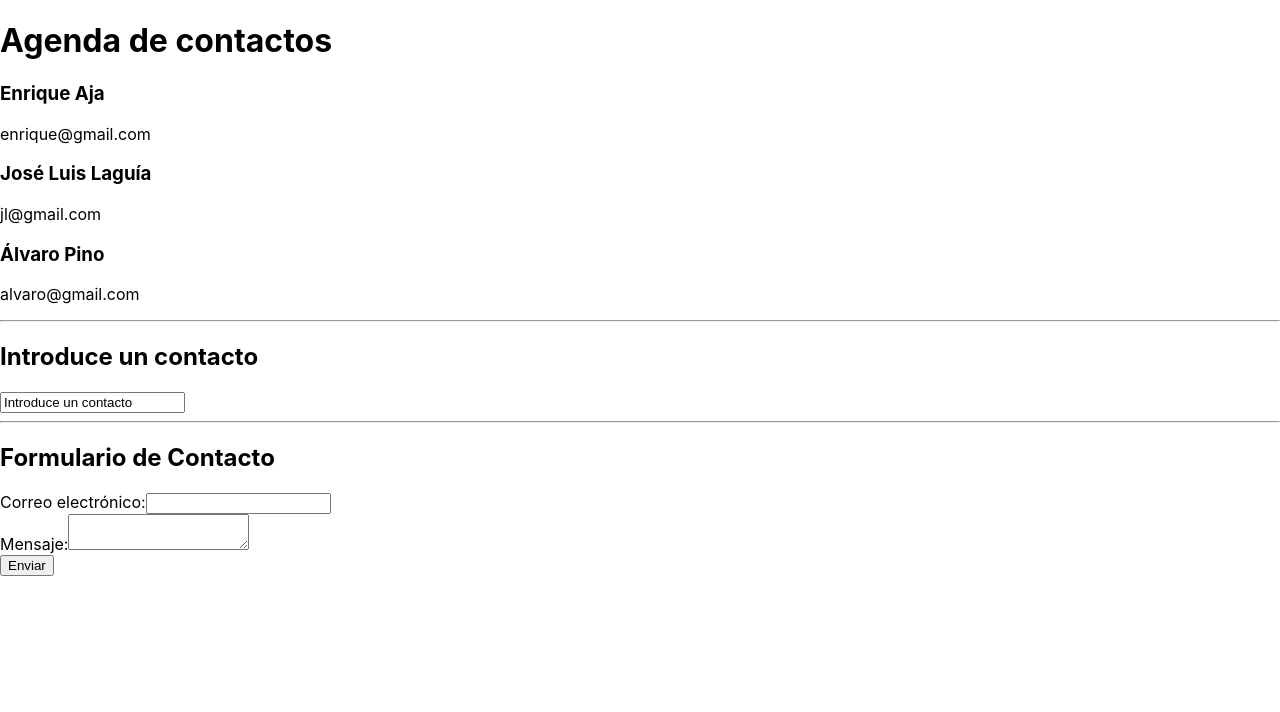
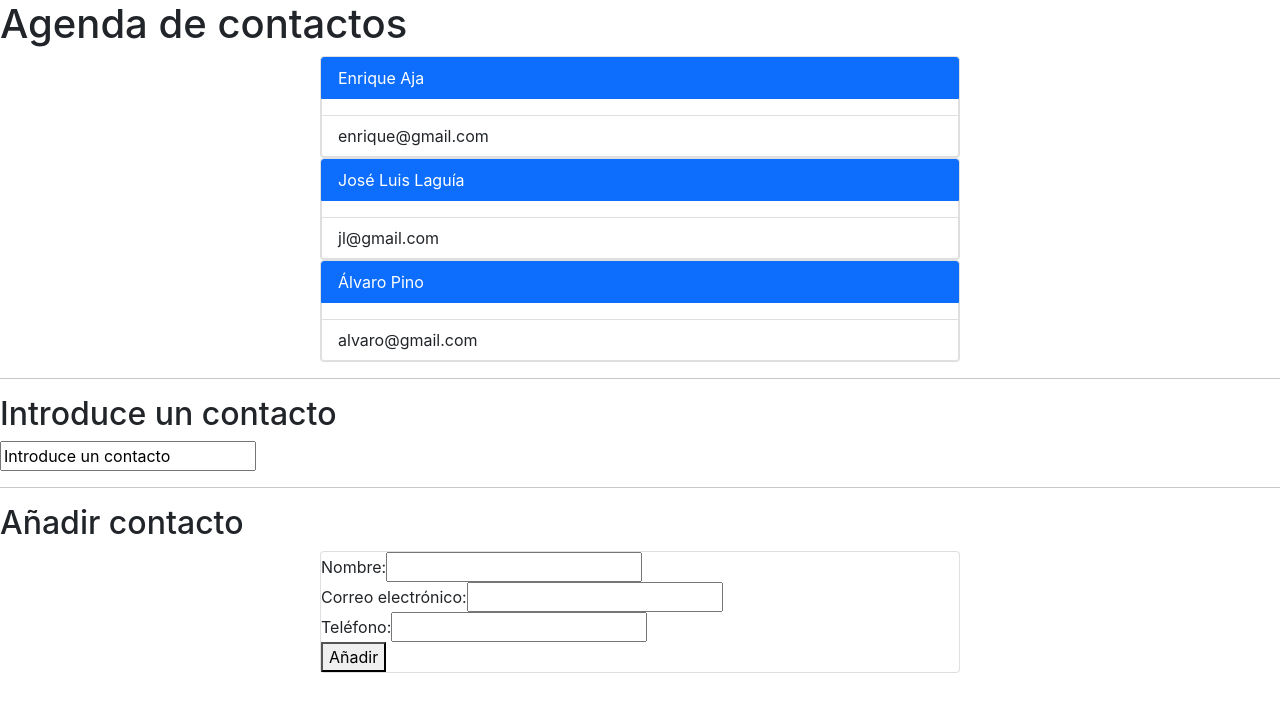
Before and after one commit to deleif/react-contacts, a React (Create React App) app: page / in a window 1280 px wide. Shown: the top 712 px of the page. Built offline with nearby package versions, Linux system fonts and the light colour scheme.

Commit message:
Ejercicio 2 sin cuadro búsqueda

```diff
--- a/public/index.html
+++ b/public/index.html
@@ -11,6 +11,11 @@
     />
     <link rel="apple-touch-icon" href="%PUBLIC_URL%/logo192.png" />
     <link rel="manifest" href="%PUBLIC_URL%/manifest.json" />
+    <link rel="stylesheet" href="https://cdn.jsdelivr.net/npm/bootstrap@5.0.0/dist/css/bootstrap.min.css">
+    <script src="https://cdn.jsdelivr.net/npm/bootstrap@5.0.0/dist/js/bootstrap.min.js"></script>
+
+
+
     <title>Agenda contactos</title>
   </head>
   <body>
--- a/src/App.js
+++ b/src/App.js
@@ -1,19 +1,12 @@
+import { useState } from "react";
 import "./App.css";
 
-//importa la al hijo
 import ContactList from "./components/ContactList";
 import SearchBar from "./components/SearchBar";
 import AddContact from "./components/AddContact";
 
 const App = () => {
-  // Initialize data
-
-  //inicializa título
-  const titleApp = "Agenda de contactos";
-  const titleSearch = "Introduce un contacto";
-
-  //inicializa listado
-  const contacts = [
+  const [contacts, setContacts] = useState([
     {
       name: "Enrique Aja",
       tel: "621123456",
@@ -29,20 +22,28 @@ const App = () => {
       tel: "612852963",
       email: "alvaro@gmail.com",
     },
-  ];
+  ]);
 
-  //genera el código jsx
+  const titleApp = "Agenda de contactos";
+  const titleSearch = "Introduce un contacto";
+
+  const handleAddContact = (newContact) => {
+    setContacts([...contacts, newContact]);
+  };
+
   return (
     <div>
       <h1>{titleApp}</h1>
 
       <ContactList contacts={contacts} />
-      <hr></hr>
+      <hr />
+
       <h2>{titleSearch}</h2>
-      <SearchBar SearchBar />
-      <hr></hr>
 
-      <AddContact AddContact />
+      <SearchBar />
+      <hr />
+
+      <AddContact onAddContact={handleAddContact} />
     </div>
   );
 };
--- a/src/components/AddContact.jsx
+++ b/src/components/AddContact.jsx
@@ -1,14 +1,24 @@
 import AddContactForm from "./AddContactForm";
 
-
 const AddContact = (props) => {
+  const handleSubmit = (event) => {
+    event.preventDefault();
+    const form = event.target;
+    const newContact = {
+      name: form.elements.name.value,
+      tel: form.elements.tel.value,
+      email: form.elements.email.value,
+    };
+    props.onAddContact(newContact);
+    form.reset();
+  };
 
   return (
     <div>
-          <h2>Formulario de Contacto</h2>
-          <AddContactForm AddContactForm />
+      <h2>Añadir contacto</h2>
+      <AddContactForm onSubmit={handleSubmit} />
     </div>
   );
 };
 
-  export default AddContact
+export default AddContact;
--- a/src/components/AddContactForm.jsx
+++ b/src/components/AddContactForm.jsx
@@ -1,25 +1,26 @@
-
 const AddContactForm = (props) => {
   return (
-        <form >
+    <div class="card" style={{ width: "50%", margin: "auto" }}>
+      <form onSubmit={props.onSubmit}>
         <label>
-            Correo electrónico:
-            <input
-              type="email"
-              value=""
-            />
+          Nombre:
+          <input type="text" name="name" />
         </label>
         <br />
         <label>
-            Mensaje:
-            <textarea
-              value=""
-            />
+          Correo electrónico:
+          <input type="email" name="email" />
         </label>
         <br />
-          <button type="submit">Enviar</button>
+        <label>
+          Teléfono:
+          <input type="tel" name="tel" />
+        </label>
+        <br />
+        <button type="submit">Añadir</button>
       </form>
-      )
-  }
+    </div>
+  );
+};
 
-  export default AddContactForm
+export default AddContactForm;
--- a/src/components/ContactCard.jsx
+++ b/src/components/ContactCard.jsx
@@ -1,12 +1,15 @@
+const ContactCard = (props) => {
+  return (
+    <div>
+      <div class="card" style={{ width: "50%", margin: "auto" }}>
+        <ul class="list-group">
+          <li class="list-group-item active">{props.name}</li>
+          <li class="list-group-item">{props.tel}</li>
+          <li class="list-group-item">{props.email}</li>
+        </ul>
+      </div>
+    </div>
+  );
+};
 
-const ContactCard = (props) => {
-    return (
-        <div >
-        <h3>{props.name}</h3>
-        <p>{props.tel}</p>
-        <p>{props.email}</p>
-      </div>
-    )
-  }
-
-  export default ContactCard
+export default ContactCard;
--- a/src/components/ContactList.jsx
+++ b/src/components/ContactList.jsx
@@ -1,3 +1,4 @@
+
 import ContactCard from "./ContactCard";
 
 const ContactList = (props) => {
@@ -10,6 +11,7 @@ const ContactList = (props) => {
             name={contact.name}
             email={contact.email}
 
+
           />
           )
           ))
```
Lines whose indentation alone changed are shown as unchanged.
